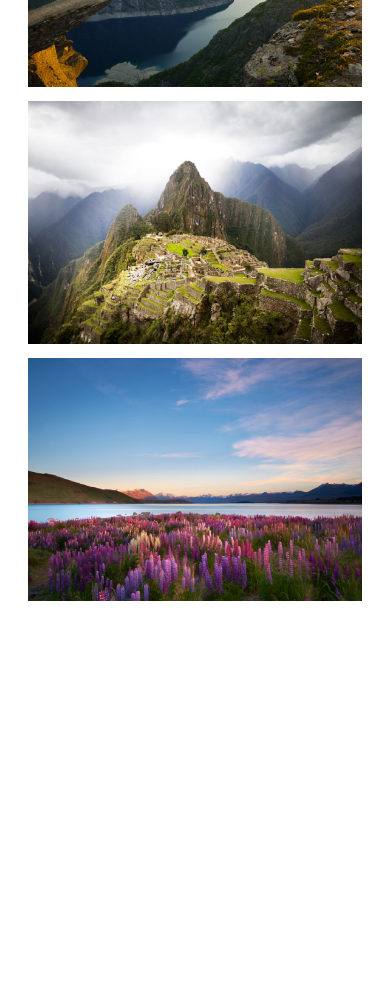
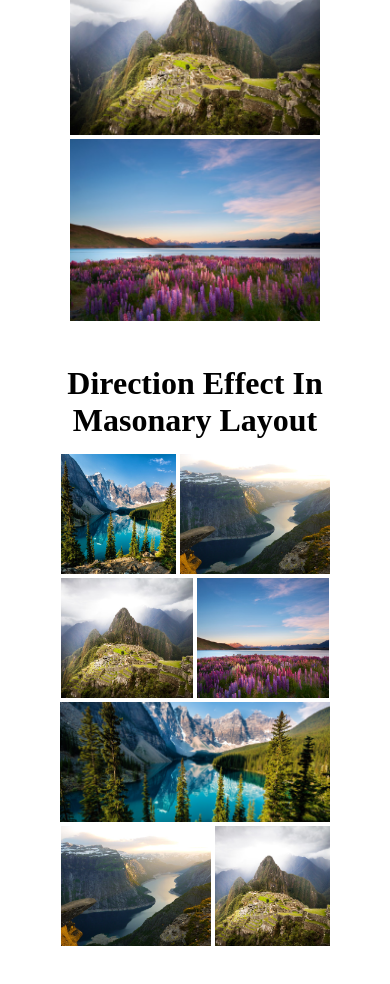
Before and after one commit to vatsalvajani/directional-hover, a plain HTML site: page index.html in a window 390 px wide. Shown: the part 500-1484 px from the top of the page. Before the commit the page ends 1150 px from the top, so only its background shows below. Drawn offline with Linux system fonts and the light colour scheme.

Commit message:
Addition of masonary layout

```diff
--- a/css/style.css
+++ b/css/style.css
@@ -13,6 +13,15 @@
   left: 0; right: 0; }
 .hover-content .title {color: white; font-size: 68px; position: absolute; top: 50% !important; left: 50% !important; -webkit-transform: translate(-50%, -50%); transform: translate(-50%, -50%); text-align: center; padding: 0; margin: 0;}
 
+/* masonary-layout */
+.masonary-layout .overlay-link img{height: 350px; object-fit: cover; object-position: center;}
+.masonary-layout .overlay-link:nth-of-type(1) img{width: 400px;}
+.masonary-layout .overlay-link:nth-of-type(2) img{width: 670px;}
+.masonary-layout .overlay-link:nth-of-type(3) img{width: 352px;}
+.masonary-layout .overlay-link:nth-of-type(4) img{width: 352px;}
+.masonary-layout .overlay-link:nth-of-type(5) img{width: 352px;}
+.masonary-layout .overlay-link:nth-of-type(6) img{width: 670px;}
+.masonary-layout .overlay-link:nth-of-type(7) img{width: 400px;}
 
 /* Responsive view */
 
@@ -37,20 +46,74 @@
 @media (max-width: 1199px){
 	.overlay-link img{width: 400px;}
 	.hover-content .title{font-size: 56px;}
+
+	.masonary-layout .overlay-link:nth-of-type(1) img{width: 350px;}
+	.masonary-layout .overlay-link:nth-of-type(2) img{width: 550px;}
+	.masonary-layout .overlay-link:nth-of-type(3) img{width: 295px;}
+	.masonary-layout .overlay-link:nth-of-type(4) img{width: 295px;}
+	.masonary-layout .overlay-link:nth-of-type(5) img{width: 295px;}
+	.masonary-layout .overlay-link:nth-of-type(6) img{width: 550px;}
+	.masonary-layout .overlay-link:nth-of-type(7) img{width: 350px;}
 }
 
 @media (max-width: 991px){
 	.overlay-link img{width: 340px;}
 	.hover-content .title{font-size: 48px;}
+	.masonary-layout .overlay-link img{height: 250px;}
+	.masonary-layout .overlay-link:nth-of-type(1) img{width: 270px;}
+	.masonary-layout .overlay-link:nth-of-type(2) img{width: 390px;}
+	.masonary-layout .overlay-link:nth-of-type(3) img{width: 215px;}
+	.masonary-layout .overlay-link:nth-of-type(4) img{width: 215px;}
+	.masonary-layout .overlay-link:nth-of-type(5) img{width: 215px;}
+	.masonary-layout .overlay-link:nth-of-type(6) img{width: 390px;}
+	.masonary-layout .overlay-link:nth-of-type(7) img{width: 270px;}
 }
 
 @media (max-width: 767px){
+	.overlay-link{margin: 0px;}
 	.overlay-link img {width: 250px;}
 	.hover-content .title{font-size: 36px;}
+	.masonary-layout .overlay-link img{height: 200px;}
+	.masonary-layout .overlay-link:nth-of-type(1) img{width: 210px;}
+	.masonary-layout .overlay-link:nth-of-type(2) img{width: 290px;}
+	.masonary-layout .overlay-link:nth-of-type(3) img{width: 250px;}
+	.masonary-layout .overlay-link:nth-of-type(4) img{width: 250px;}
+	.masonary-layout .overlay-link:nth-of-type(5) img{width: 505px;}
+	.masonary-layout .overlay-link:nth-of-type(6) img{width: 290px;}
+	.masonary-layout .overlay-link:nth-of-type(7) img{width: 210px;}
 }
 
 @media (max-width: 576px){
 	.direction-wrap{margin: 30px 0px;}
 	.direction-wrap h2{font-size: 32px; margin: 0 0 15px 0;}
-	.overlay-link img {width: 100%;}
+	.masonary-layout .overlay-link img{height: 150px;}
+	.masonary-layout .overlay-link:nth-of-type(1) img{width: 172px;}
+	.masonary-layout .overlay-link:nth-of-type(2) img{width: 252px;}
+	.masonary-layout .overlay-link:nth-of-type(3) img{width: 212px;}
+	.masonary-layout .overlay-link:nth-of-type(4) img{width: 212px;}
+	.masonary-layout .overlay-link:nth-of-type(5) img{width: 430px;}
+	.masonary-layout .overlay-link:nth-of-type(6) img{width: 252px;}
+	.masonary-layout .overlay-link:nth-of-type(7) img{width: 172px;}
+
 }
+
+@media (max-width: 480px){
+	.masonary-layout .overlay-link:nth-of-type(1) img{width: 145px;}
+	.masonary-layout .overlay-link:nth-of-type(2) img{width: 205px;}
+	.masonary-layout .overlay-link:nth-of-type(3) img{width: 175px;}
+	.masonary-layout .overlay-link:nth-of-type(4) img{width: 175px;}
+	.masonary-layout .overlay-link:nth-of-type(5) img{width: 355px;}
+	.masonary-layout .overlay-link:nth-of-type(6) img{width: 205px;}
+	.masonary-layout .overlay-link:nth-of-type(7) img{width: 145px;}
+}
+
+@media (max-width: 400px){
+	.masonary-layout .overlay-link img{height: 120px;}
+	.masonary-layout .overlay-link:nth-of-type(1) img{width: 115px;}
+	.masonary-layout .overlay-link:nth-of-type(2) img{width: 150px;}
+	.masonary-layout .overlay-link:nth-of-type(3) img{width: 132px;}
+	.masonary-layout .overlay-link:nth-of-type(4) img{width: 132px;}
+	.masonary-layout .overlay-link:nth-of-type(5) img{width: 270px;}
+	.masonary-layout .overlay-link:nth-of-type(6) img{width: 150px;}
+	.masonary-layout .overlay-link:nth-of-type(7) img{width: 115px;}
+}
--- a/index.html
+++ b/index.html
@@ -42,6 +42,60 @@
           <img src="images/lake-tekapo-nz.png">
         </div><!--/overlay-link-->
       </div><!--/.effect-->
+
+      <div class="effect masonary-layout">
+        <h2>Direction Effect In Masonary Layout</h2>
+        <div class="overlay-link">
+          <div class="hover-content">
+            <h4 class="title">Title 01</h4>
+          </div>
+          <img src="images/banff-national-park.png">
+        </div><!--/overlay-link-->
+
+        <div class="overlay-link">
+          <div class="hover-content">
+            <h4 class="title">Title 02</h4>
+          </div>
+          <img src="images/trolltunga-norway.png">
+        </div><!--/overlay-link-->
+
+        <div class="overlay-link">
+          <div class="hover-content">
+            <h4 class="title">Title 03</h4>
+          </div>
+          <img src="images/machu-picchu-peru.png">
+        </div><!--/overlay-link-->
+
+        <div class="overlay-link">
+          <div class="hover-content">
+            <h4 class="title">Title 04</h4>
+          </div>
+          <img src="images/lake-tekapo-nz.png">
+        </div><!--/overlay-link-->
+
+        <div class="overlay-link">
+          <div class="hover-content">
+            <h4 class="title">Title 05</h4>
+          </div>
+          <img src="images/banff-national-park.png">
+        </div><!--/overlay-link-->
+
+        <div class="overlay-link">
+          <div class="hover-content">
+            <h4 class="title">Title 06</h4>
+          </div>
+          <img src="images/trolltunga-norway.png">
+        </div><!--/overlay-link-->
+
+        <div class="overlay-link">
+          <div class="hover-content">
+            <h4 class="title">Title 07</h4>
+          </div>
+          <img src="images/machu-picchu-peru.png">
+        </div><!--/overlay-link-->
+
+      </div><!--/.effect-->
+
     </div><!--/.container-->
   </div><!--/.direction-wrap-->
 
```
